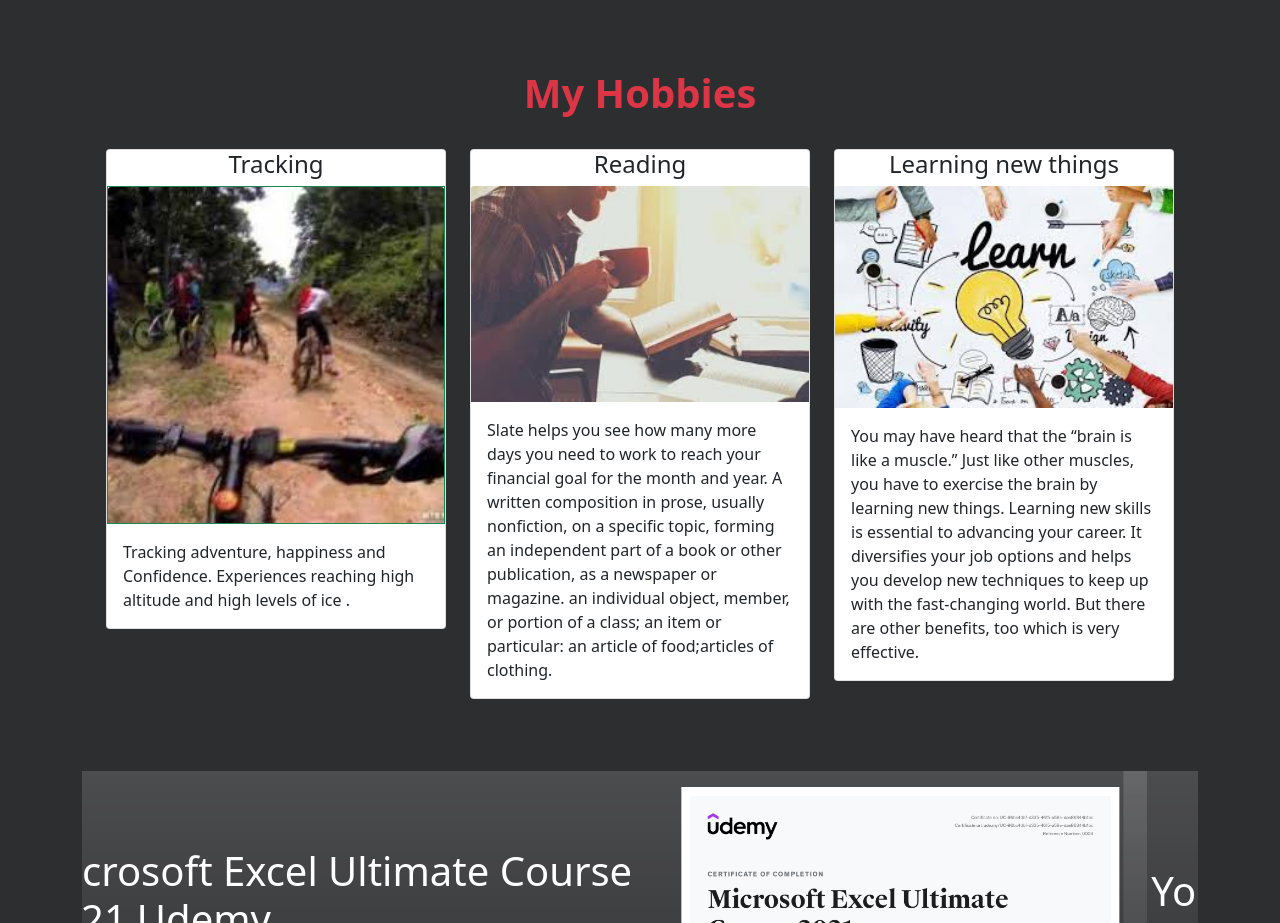
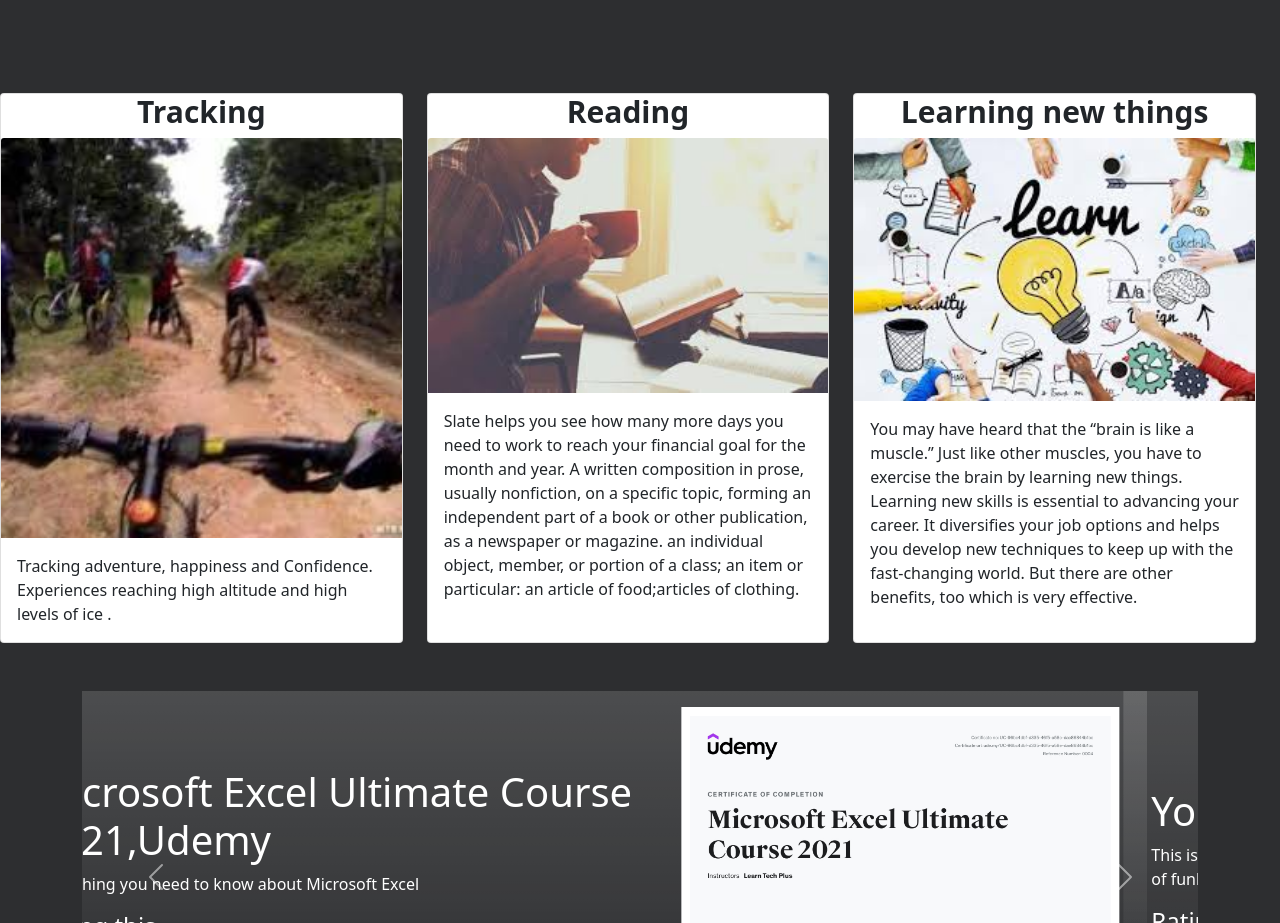
Before and after one commit to Gupta-Barna/mypoko-file, a plain HTML site: page index.html in a window 1280 px wide. Shown: the part 683-1606 px from the top of the page. Drawn offline with Linux system fonts and the light colour scheme.

Commit message:
code updated

```diff
--- a/index.html
+++ b/index.html
@@ -69,29 +69,22 @@
 
           <!-- pp -->
 
-      <section class="my-5 ">
-        <h1 class="text-center text-danger " style="font-weight: 700;">My Hobbies</span></h1>
 
-        <div class="container">
-          <div class="row row-cols-1 row-cols-md-3 p-4 g-6 h-30 rounded">
-
-            <div class="col-bd">
-              <div class="card ">
-                <h4 class="text-center">Tracking</h4>
-               <div class="border border-success">
-                <img src="images/hillsjfif.jfif" class="card-img-top h-30 w-20" alt="...">
-               </div>
+      <div class="row row-cols-1 row-cols-md-3 g-4 my-5 mb-6 cards ">
+        <div class="col">
+          <div class="card h-100">
+            <h5 class="card-title text-center"style="font-weight: 700; font-size: 30px;" >Tracking</h5>
+            <img src="images/hillsjfif.jfif" class="card-img-top" alt="...">
             <div class="card-body">
 
               <p class="card-text">Tracking adventure, happiness and Confidence. Experiences reaching high altitude and high levels of ice .</p>
             </div>
-
           </div>
         </div>
         <div class="col">
-              <div class="card">
-                <h4 class="text-center">Reading</h4>
-                <img src="images/images.jfif" class="card-img-top" alt="...">
+          <div class="card h-100">
+            <h5 class="card-title  text-center" style="font-weight: 700; font-size: 30px;">Reading</h5>
+            <img src="images/images.jfif" class="card-img-top " alt="...">
             <div class="card-body">
 
               <p class="card-text">Slate helps you see how
@@ -102,34 +95,20 @@
 
                 goal for the month and year. A written composition in prose, usually nonfiction, on a specific topic, forming an independent part of a book or other publication, as a newspaper or magazine. an individual object, member, or portion of a class; an item or particular: an article of food;articles of clothing.</p>
             </div>
-
-
           </div>
         </div>
         <div class="col">
-              <div class="card ">
-                <h4 class="text-center">Learning new things</h4>
-                  <img src="images/download.jfif" class="card-img-top " alt="...">
+          <div class="card h-100">
+            <h5 class="card-title text-center" style="font-weight: 700; font-size: 30px;">Learning new things</h5>
+            <img src="images/download.jfif" class="card-img-top" alt="...">
             <div class="card-body">
 
-                    <p class="card-text">You may have heard that the “brain is like a muscle.”  Just like other muscles, you have to exercise the brain by learning new things. Learning new skills is essential to advancing your career. It diversifies your job options and helps you develop new techniques to keep up with the fast-changing world. But there are other benefits, too which is very effective. </p>
+              <p class="card-text">You may have heard that the “brain is like a muscle.”  Just like other muscles, you have to exercise the brain by learning new things. Learning new skills is essential to advancing your career. It diversifies your job options and helps you develop new techniques to keep up with the fast-changing world. But there are other benefits, too which is very effective.</p>
             </div>
-
-
-
-
-
-
-
           </div>
         </div>
 
-
       </div>
-
-        </div>
-        </div>
-      </section>
 
 
           <!-- image slider -->
--- a/style.css
+++ b/style.css
@@ -18,3 +18,7 @@ margin-bottom: 20px;
 .star{
   color:goldenrod;
 }
+.cards{
+   height: 20%;
+   width: 100%;
+}
```
Lines whose indentation alone changed are shown as unchanged.
